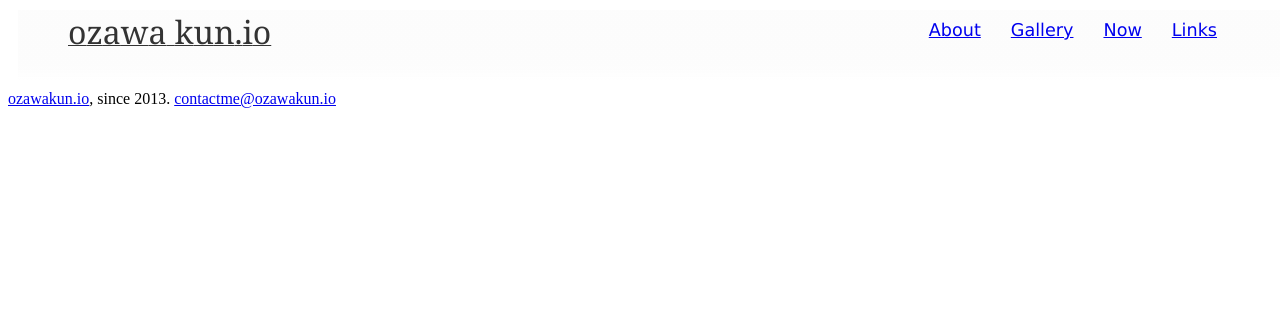
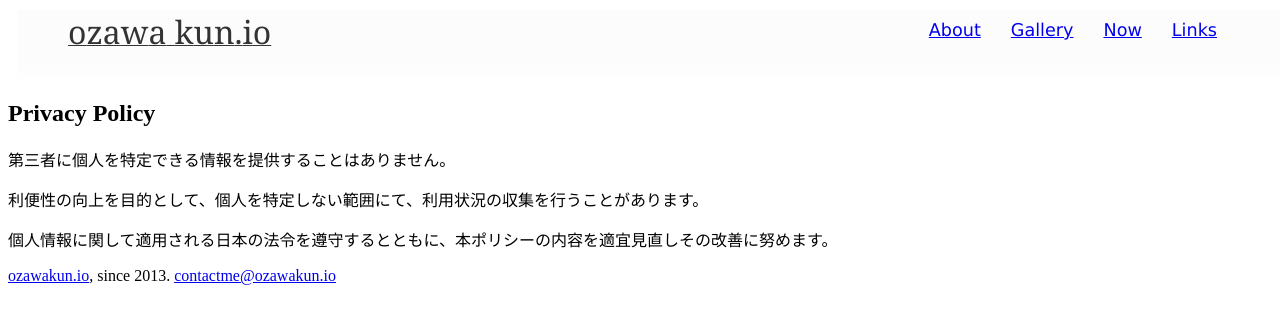
Before and after one commit to zakuni/ozawakun.io, a Nuxt app: page /privacy-policy in a window 1280 px wide. Shown: the top 324 px of the page. Built offline with nearby package versions, Linux system fonts and the light colour scheme.

Commit message:
Create privacy-policy.vue

```diff
--- /dev/null
+++ b/pages/privacy-policy.vue
@@ -0,0 +1,22 @@
+<template>
+  <div class="uk-container uk-container-small uk-width-3-4@s uk-margin-remove-top">
+    <main>
+      <section id="about" class="uk-section uk-margin-remove-bottom">
+        <h2 class="uk-h3 uk-margin-medium-bottom">
+          Privacy Policy
+        </h2>
+        <div class="uk-margin-medium-bottom">
+          <p>
+            第三者に個人を特定できる情報を提供することはありません。
+          </p>
+          <p>
+            利便性の向上を目的として、個人を特定しない範囲にて、利用状況の収集を行うことがあります。
+          </p>
+          <p>
+            個人情報に関して適用される日本の法令を遵守するとともに、本ポリシーの内容を適宜見直しその改善に努めます。
+          </p>
+        </div>
+      </section>
+    </main>
+  </div>
+</template>
```
